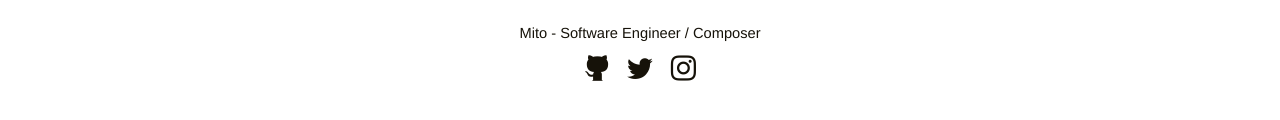
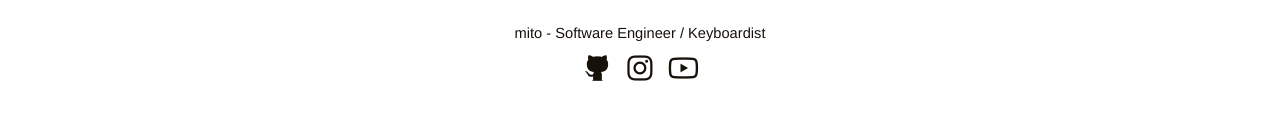
Before and after one commit to mito1213/mito1213.github.io, a plain HTML site: page index.html in a window 1280 px wide. Shown: the part 408-528 px from the top of the page. Drawn offline with Linux system fonts and the light colour scheme.

Commit message:
add youtube link

```diff
--- a/index.html
+++ b/index.html
@@ -114,7 +114,7 @@
 
 
     <h2 class="description">
-       Mito - Software Engineer / Composer
+       mito - Software Engineer / Keyboardist
     </h2>
 
     <div class="social-links">
@@ -122,8 +122,6 @@
 <a href="https://github.com/mito1213" target="_blank" rel="me noopener noreffer" target="_blank"><i class="iconfont icon-github"></i></a>
 
 
-
-<a href="https://twitter.com/m110h5rb" target="_blank" rel="me noopener noreffer" target="_blank"><i class="iconfont icon-twitter"></i></a>
 
 
 <a href="https://www.instagram.com/m110h5rb/" target="_blank" rel="me noopener noreffer" target="_blank"><i class="iconfont icon-instagram"></i></a>
@@ -135,6 +133,8 @@
 
 
 
+
+<a href="https://www.youtube.com/channel/UCEaENB9tCXoIAB4bcsUl-fw" rel="me noopener noreffer" target="_blank"><i class="iconfont icon-youtube"></i></a>
 
 
 
```
